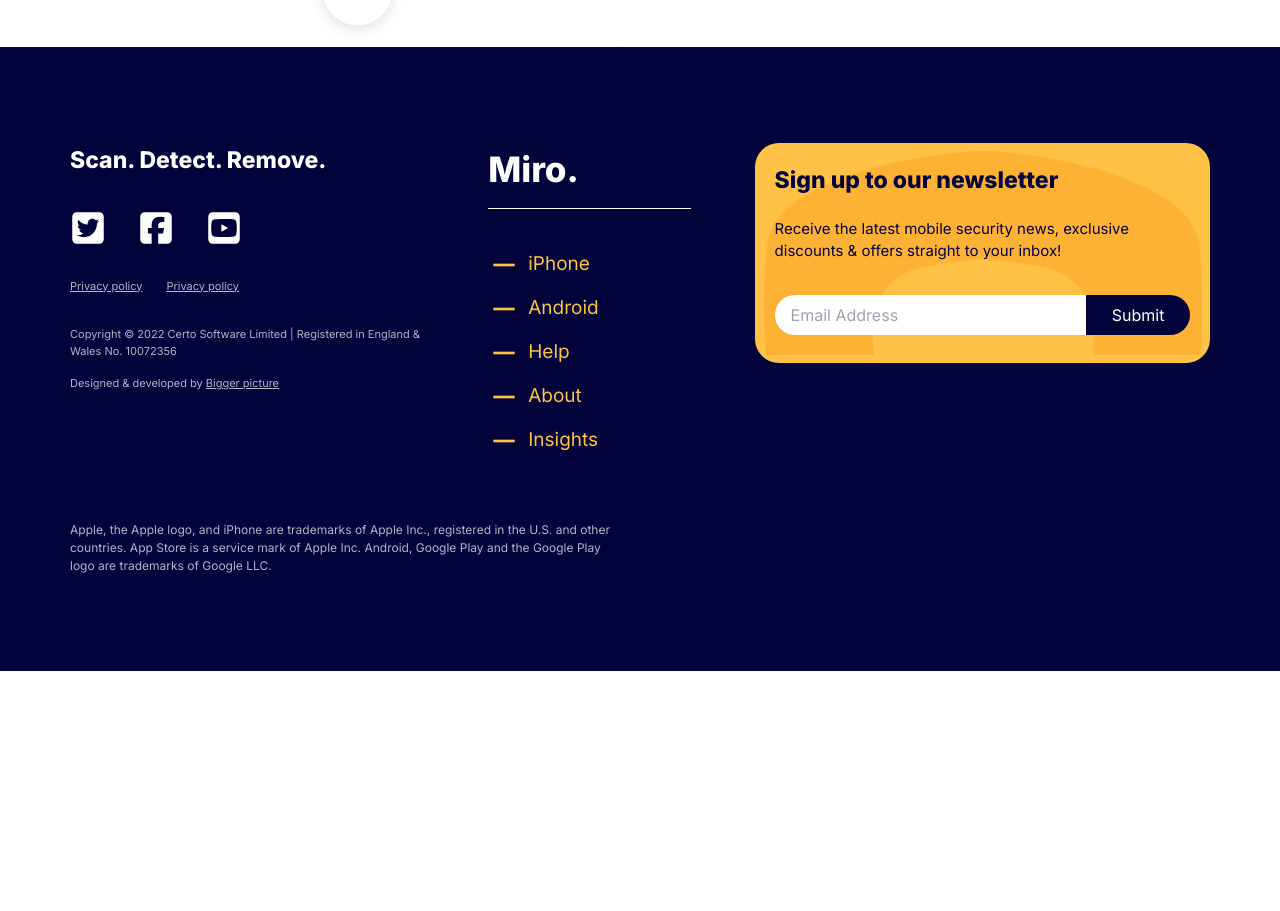
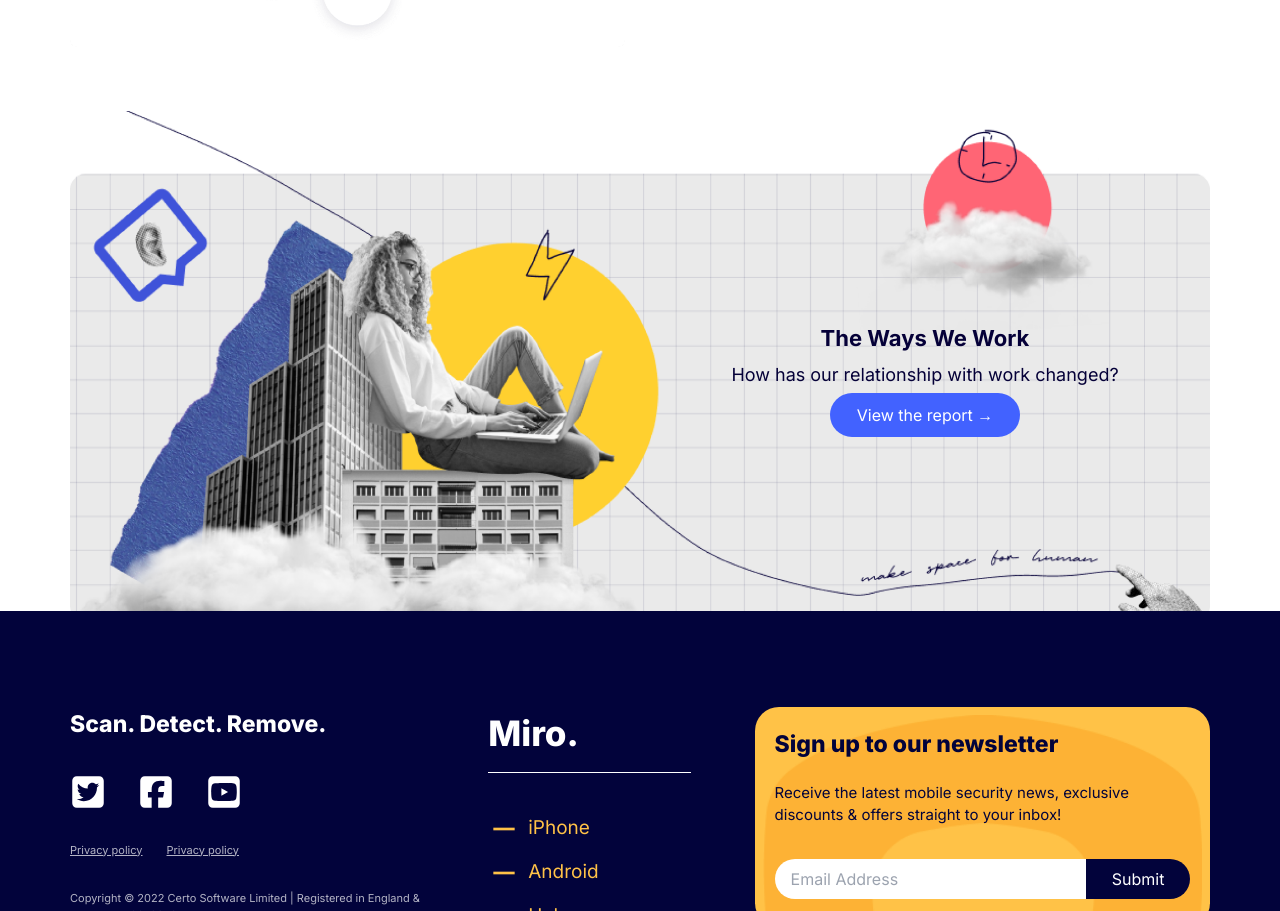
Before and after one commit to maruf-hossain-munna/miro, a Next.js app: page / in a window 1280 px wide. Shown: the part 2399-3310 px from the top of the page. Before the commit the page ends 3070 px from the top, so only its background shows below. Built offline with nearby package versions, Linux system fonts and the light colour scheme.

Commit message:
custom=w-[190px] mx-auto text-center py-[10px]

```diff
--- a/app/page.tsx
+++ b/app/page.tsx
@@ -2,6 +2,7 @@
 import Collaborate from "@/components/ui/Collaborate";
 import ConnectTools from "@/components/ui/ConnectTools";
 import HeroArea from "@/components/ui/HeroArea";
+import TheWaysWeWork from "@/components/ui/TheWaysWeWork";
 import TrustedUsers from "@/components/ui/TrustedUsers";
 import WorkTogether from "@/components/ui/WorkTogether";
 
@@ -14,6 +15,7 @@
         <Collaborate />
         <WorkTogether />
         <ConnectTools />
+        <TheWaysWeWork />
       </Container>
     </div>
   );
--- /dev/null
+++ b/components/ui/TheWaysWeWork.tsx
@@ -0,0 +1,20 @@
+import Button from "../shared/Button";
+
+export default function TheWaysWeWork() {
+    return (
+        <div className="mt-16 bg-[url('/images/bg-ways.png')] min-h-[500px] bg-cover flex justify-center md:justify-end items-center">
+            <div className="text-center w-full md:w-[50%] float-right mt-10">
+                <h3 className="text-base-black text-[22px] lg:text-[22px] font-bold leading-tight">
+                    The Ways We Work
+                </h3>
+                <p className="text-base-black text-lg mt-2 mb-1">
+                    How has our relationship with work changed?
+                </p>
+                <Button
+                    label="View the report →"
+                    custom="w-[190px] mx-auto text-center py-[10px] "
+                />
+            </div>
+        </div>
+    )
+}
```
Also changed, not shown: public/images/bg-ways.png (added).
